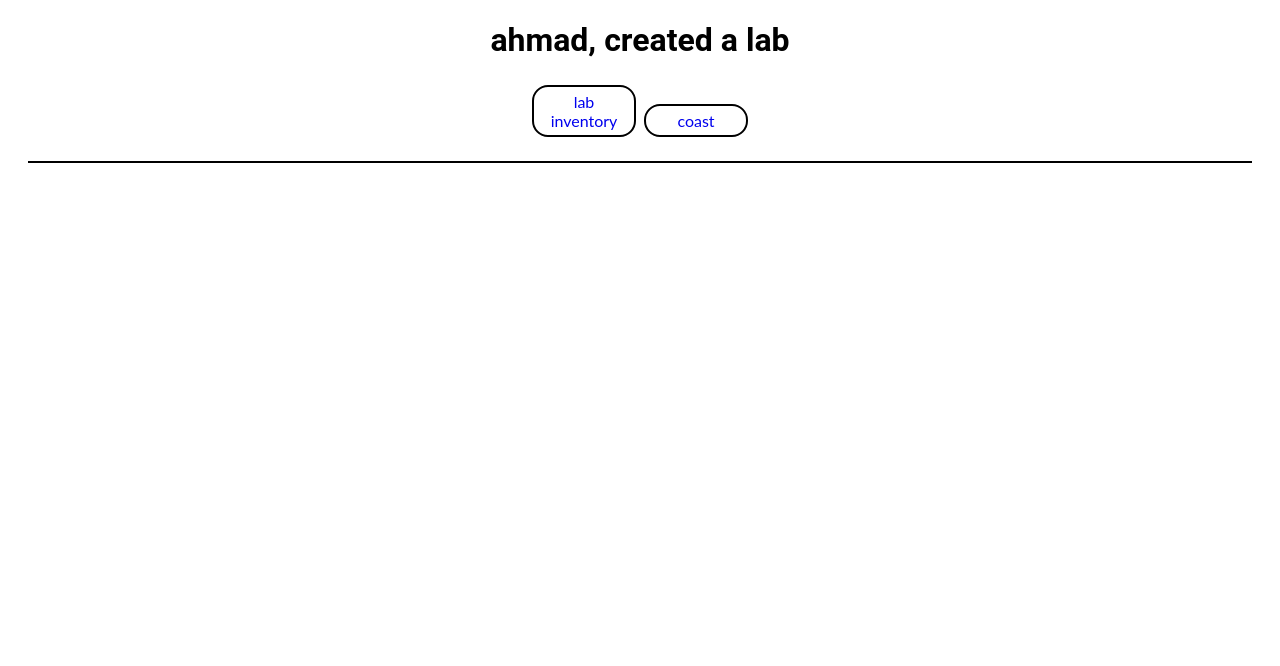
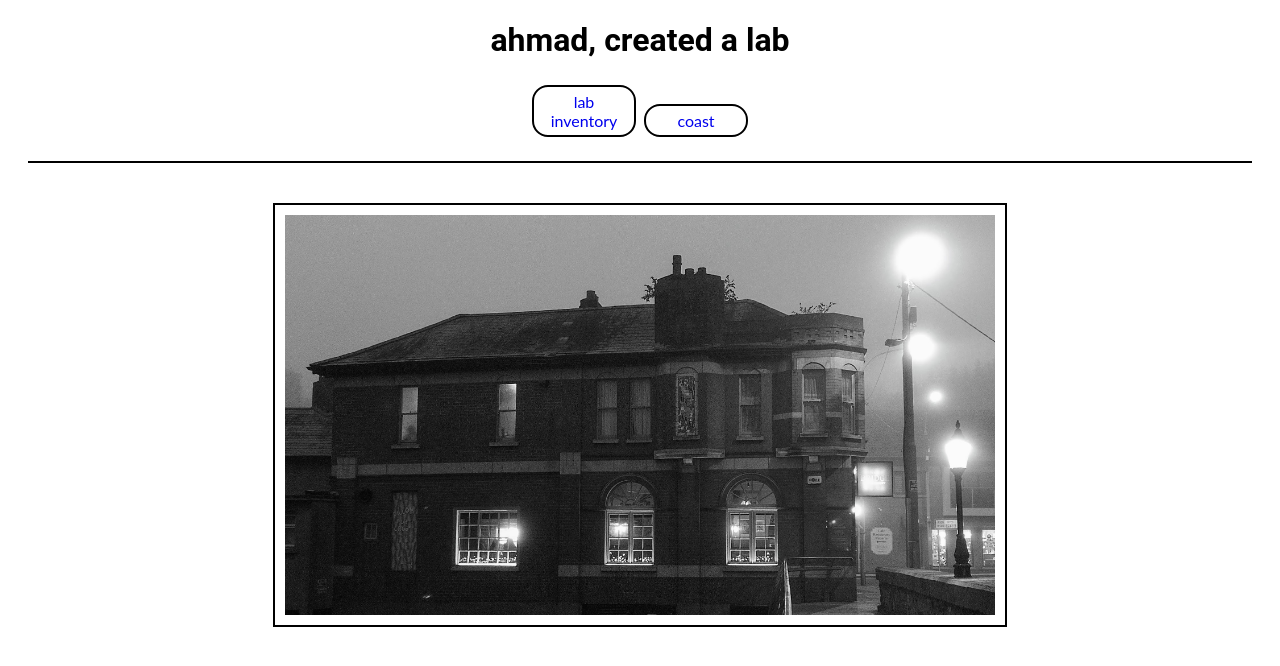
Before and after one commit to Ahmadk-g/Ahmads-Lab, a plain HTML site: page index.html in a window 1280 px wide. Drawn offline with Linux system fonts and the light colour scheme.

Commit message:
feat: add images to the webpages

```diff
--- a/index.html
+++ b/index.html
@@ -19,5 +19,10 @@
         </li>
       </ul>
     </nav>
+    <section>
+        <figure>
+            <img src="assets/images/city.jpg" alt="an image of urban dublin">
+        </figure>
+    </section>
   </body>
 </html>
```
Also changed, not shown: coast.html (+5 -0 lines), assets/images/beach.jpg (added), assets/images/city.jpg (added).
